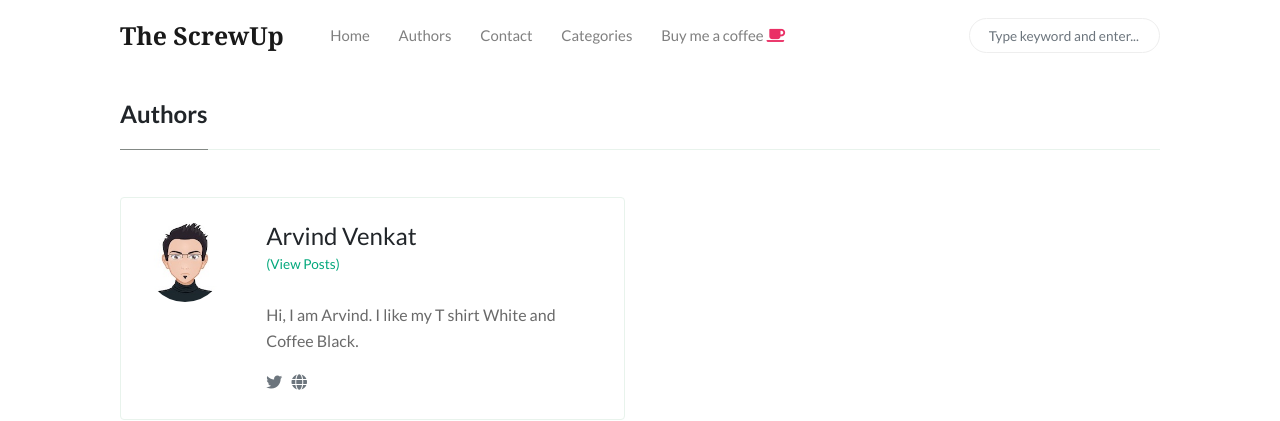
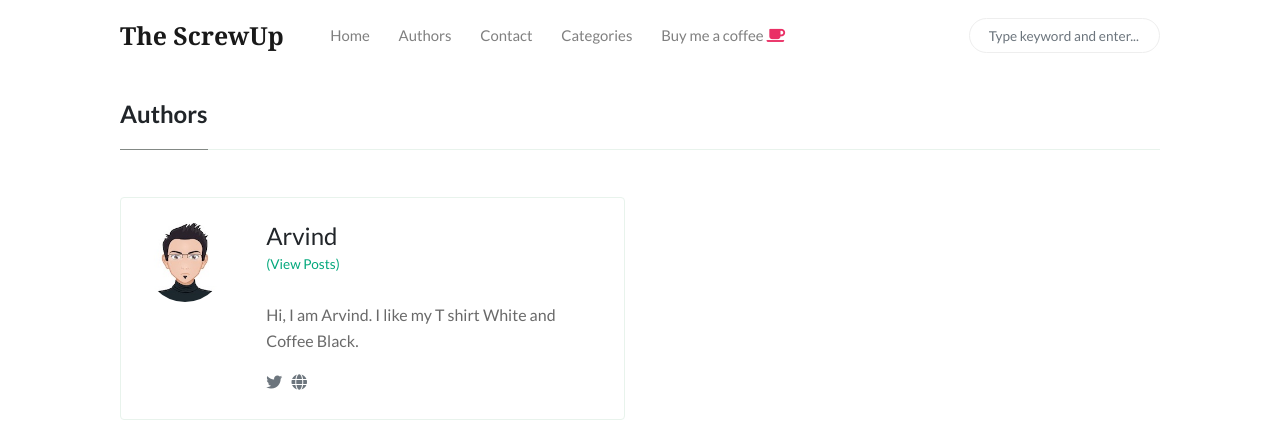
Before and after one commit to thescrewup/thescrewup.github.io, a Jekyll site: the page built from _pages/authors-list.html, in a window 1280 px wide. Shown: the top 421 px of the page. Built offline with Jekyll 4.4.1, drawn with Linux system fonts in a browser that asks for light colours; nearby versions of some CDN libraries.

Commit message:
Update _config.yml

```diff
--- a/_config.yml
+++ b/_config.yml
@@ -20,7 +20,7 @@ plugins:
 
 authors:
     Arvind:
-      name:           Arvind Venkat
+      name:           Arvind
       site:           https://arvindvenkat.github.io/
       avatar:         /assets/images/avatar.jpg
       bio:            "Hi, I am Arvind. I like my T shirt White and Coffee Black."
```
